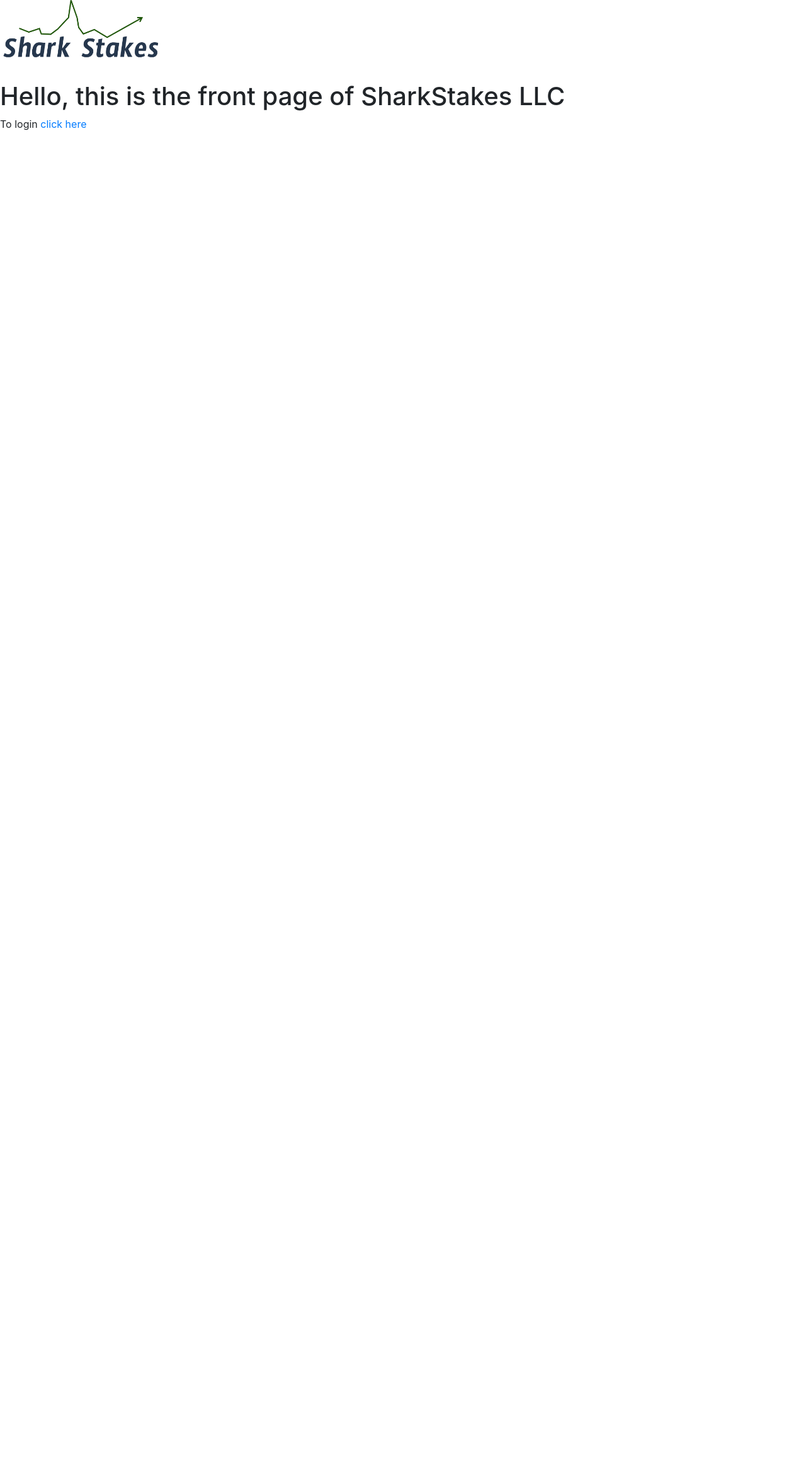
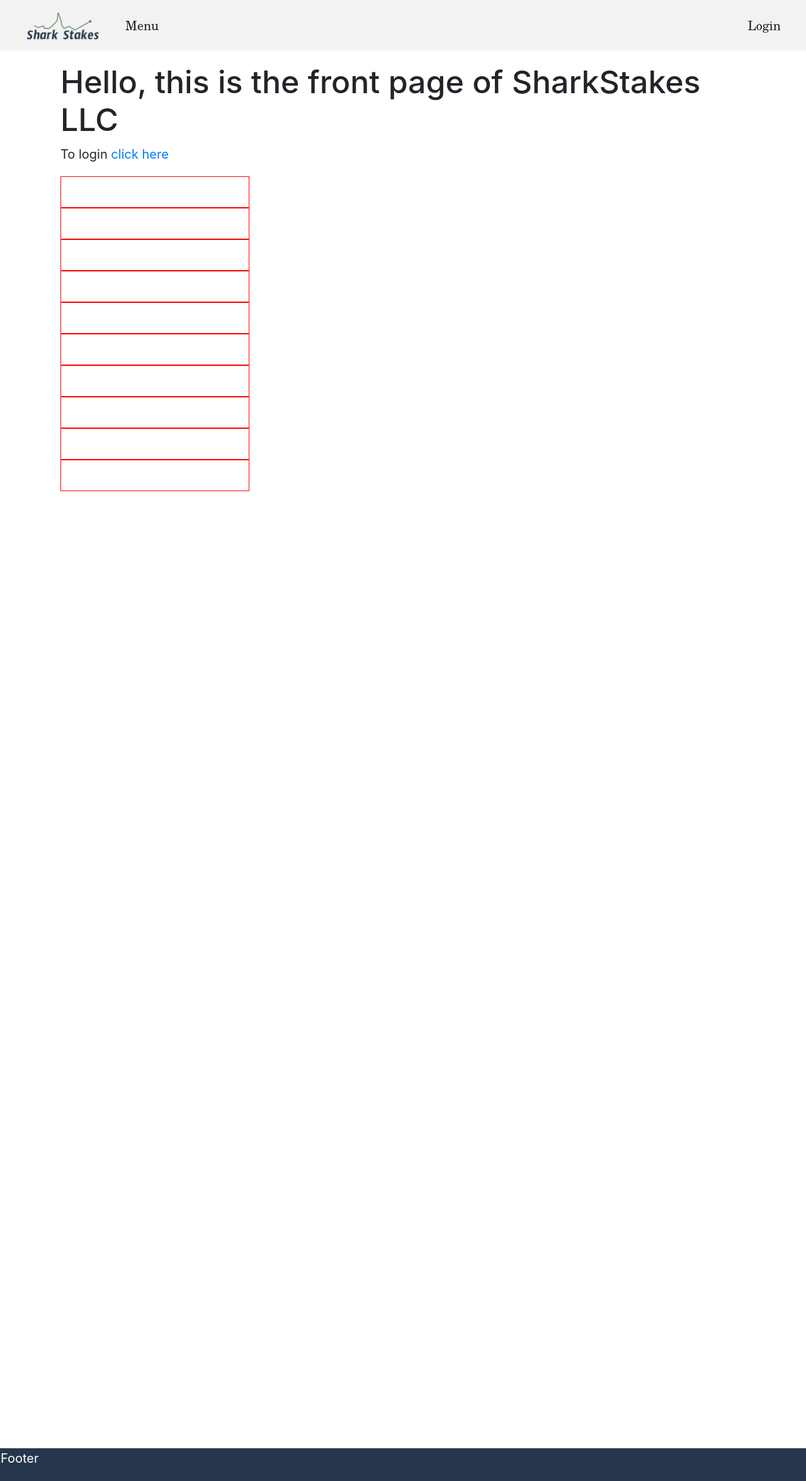
Before and after one commit to sirdedz/Sports-Quiz-Web-App, a Flask app: page / in a window 1280 px wide. Shown: the whole page at 63% size. Before the commit the page ends 207 px from the top, so only its background shows below. Run offline with Flask 2, Linux system fonts and the light colour scheme.

Commit message:
Added main css file

```diff
--- /dev/null
+++ b/app/static/main.css
@@ -0,0 +1,64 @@
+:root{
+    --header_height: 80px;
+    --grey1: rgba(0, 0, 0, 0.05);
+    --navy1: #26374D;
+}
+
+html{
+    font-size: 20px;
+}
+
+body{
+    background-color: white;
+}
+
+.header{
+    background-color: var(--grey1);
+    height: var(--header__height);
+    width: 100%;
+    display: grid;
+    grid-template-columns: auto auto auto;
+    grid-template-rows: auto;
+}
+
+.header *{
+    height: var(--header_height);
+    display: flex;
+    flex-direction: row;
+    padding-left: 20px;
+    padding-right: 20px;
+    line-height: var(--header_height);
+    font-family: 'New Century Schoolbook', 'TeX Gyre Schola', 'serif';
+}
+
+.header-left{
+    justify-content: flex-start;
+}
+
+.header-left img{
+    padding-top: 20px;
+}
+
+.header-middle{
+    justify-content: center;
+}
+
+.header-right{
+    justify-content: flex-end;
+}
+
+.content{
+    width: 85%;
+    margin-left: auto;
+    margin-right: auto;
+    padding-top: 20px;
+    padding-bottom: 20px;
+}
+
+.footer{
+    background-color: var(--navy1);
+    border: 1px solid var(--navy1);
+    display: flex;
+    flex-direction: row;
+    color: white;
+}
--- a/app/templates/base.html
+++ b/app/templates/base.html
@@ -4,7 +4,7 @@
 
         <!-- BOOTSRAP CDN -->
         <link rel="stylesheet" href="https://cdn.jsdelivr.net/npm/bootstrap@4.6.0/dist/css/bootstrap.min.css" integrity="sha384-B0vP5xmATw1+K9KRQjQERJvTumQW0nPEzvF6L/Z6nronJ3oUOFUFpCjEUQouq2+l" crossorigin="anonymous">
-
+        <link rel="stylesheet" href="{{ url_for('static', filename='main.css') }}">
 
         {% if title %}
         <title>{{title}} - SharkStakes</title>
@@ -13,6 +13,34 @@
         {% endif %}
     </head>
     <body>
-        {% block content %}{% endblock %}
+        <!-- HEADER -->
+        <div class="header">
+            <div class="header-left">
+                <img src="{{ url_for('static', filename='logo1.png') }}" alt="Shark Stakes LLC">
+                <p>Menu</p>
+            </div>
+            <div class="header-middle">
+
+            </div>
+            <div class="header-right">
+                <p>Login</p>
+            </div>
+        </div>
+
+        <!-- CONTENT -->
+        <div class="content">
+            {% block content %}{% endblock %}
+
+
+            <div style="height: 2000px">
+                {% for i in range(0, 10) %}
+                <div style="border: 1px solid red; height: 50px; width: 300px;"></div>
+                {% endfor %}
+            </div>
+        </div>
+        <!-- FOOTER -->
+        <div class="footer">
+            <p>Footer</p>
+        </div>
     </body>
 </html>
--- a/app/templates/index.html
+++ b/app/templates/index.html
@@ -1,7 +1,6 @@
 {% extends "base.html" %}
 
 {% block content %}
-    <img src="{{ url_for('static', filename='logo1.png') }}" alt="Shark Stakes LLC" width="20%" height="auto">
     <h1>Hello, this is the front page of SharkStakes LLC</h1>
     <p>To login <a href={{ url_for('login') }}>click here</a></p>
 
```
